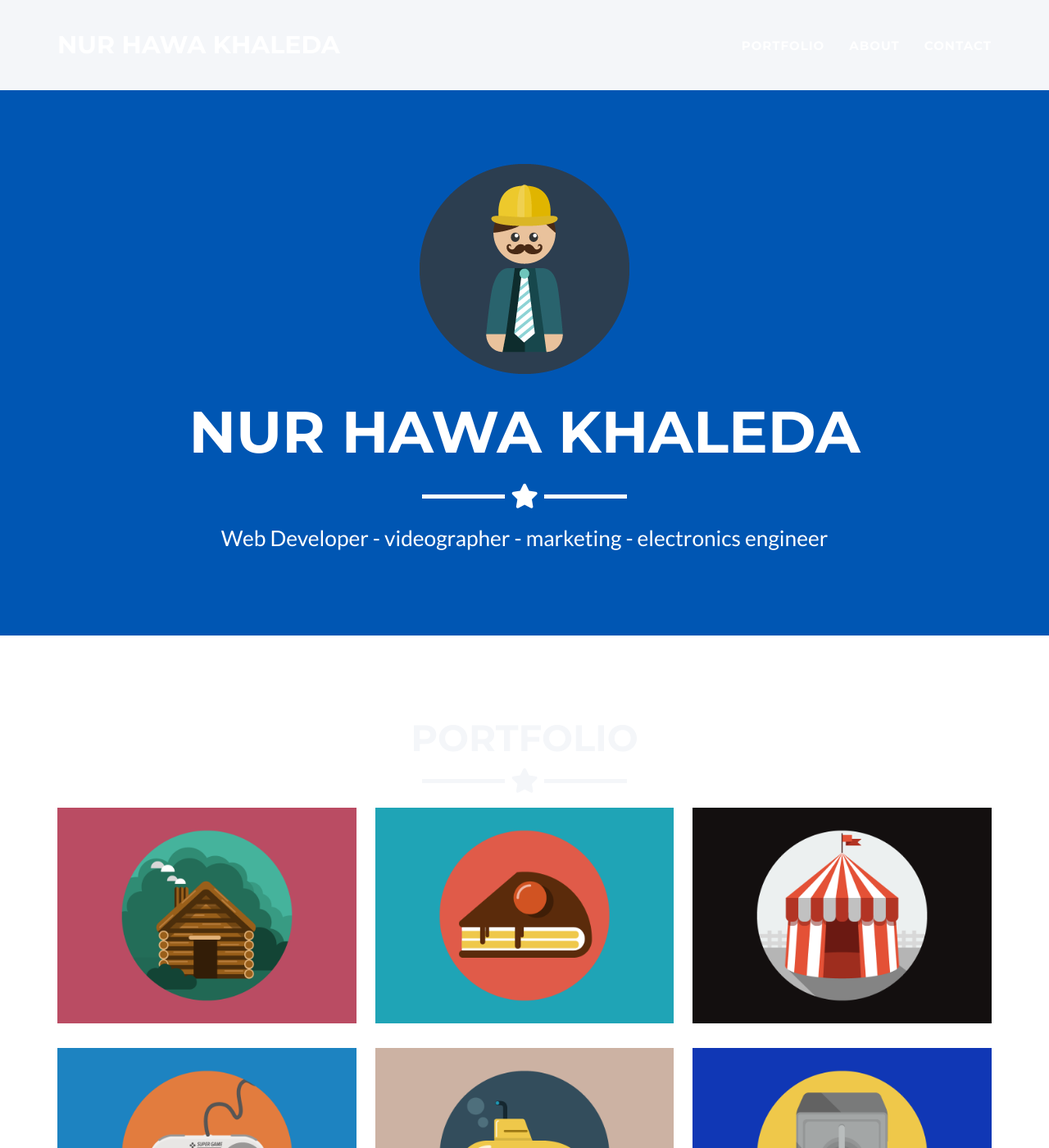
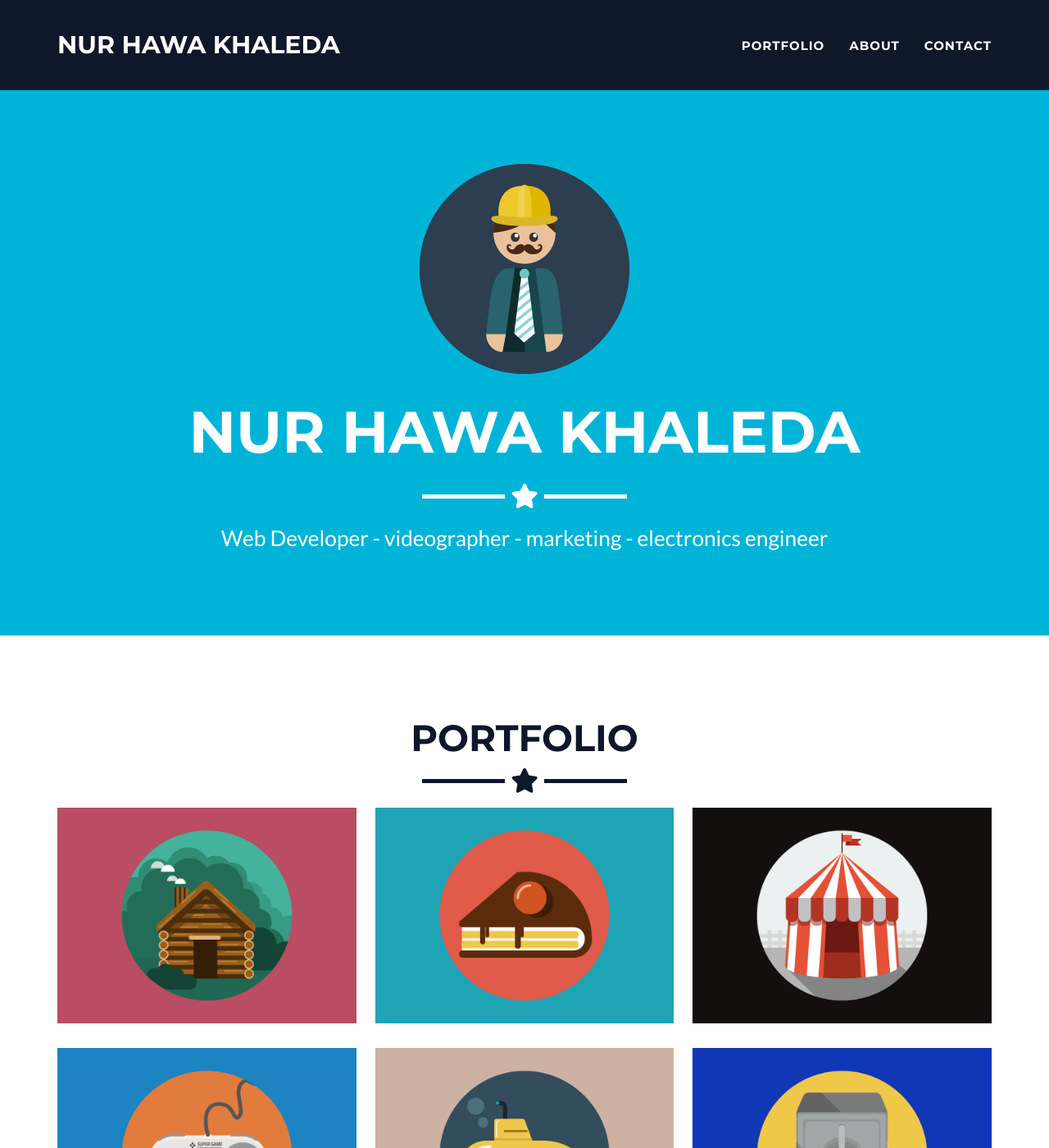
Before and after one commit to khldfrr/khldfrr.github.io, a Jekyll site: the page built from _posts/2014-07-18-project-1.markdown, in a window 1280 px wide and 1400 px high. Shown: the whole window at 82% size. Built offline with Jekyll 4.4.1, drawn with Linux system fonts in a browser that asks for light colours; some of the changed text lies outside the part shown.

Commit message:
Update color settings and add Education section

```diff
--- a/_config.yml
+++ b/_config.yml
@@ -25,10 +25,10 @@ disqus_shortname: Hawa
 
 # Color settings (hex-codes without the leading hash-tag)
 color:
-  primary: 0056b3
-  primary-rgb: "0,86,179"
-  secondary: f4f6f9
-  secondary-dark: 1a202c
+  primary: 00B4D8
+  primary-rgb: "0,180,216"
+  secondary: 0F172A
+  secondary-dark: 020617
 
 # Footer settings
 footer:
@@ -49,7 +49,7 @@ social:
     url: http://github.com/khldfrr
 
 # Postal address (add as many lines as necessary)
-address:
+Education:
   - line: Electrical Engineering with Honor
   - line: Faculty of Electrical Engineering, UiTM Shah Alam
 
```
